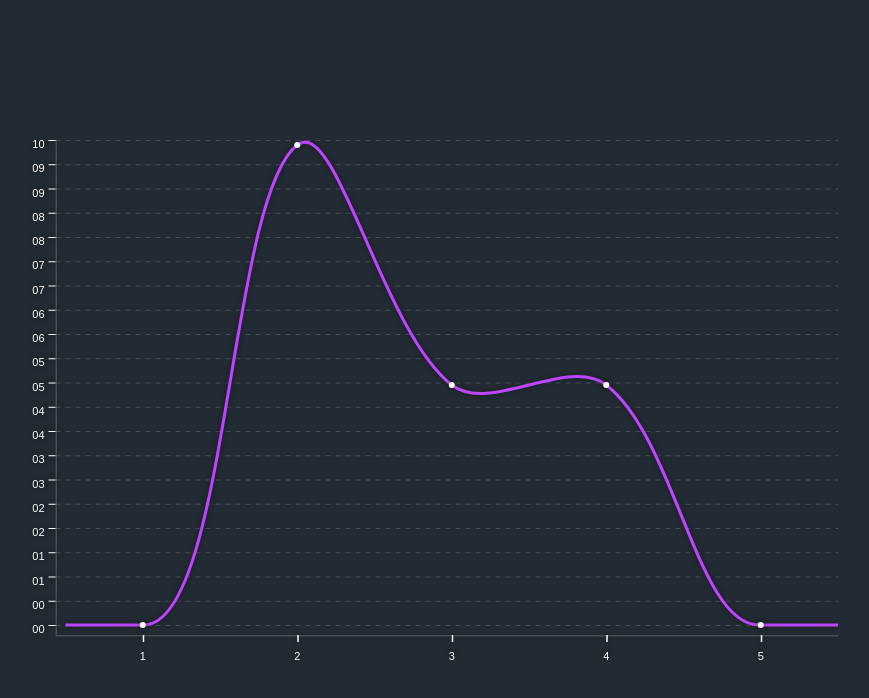
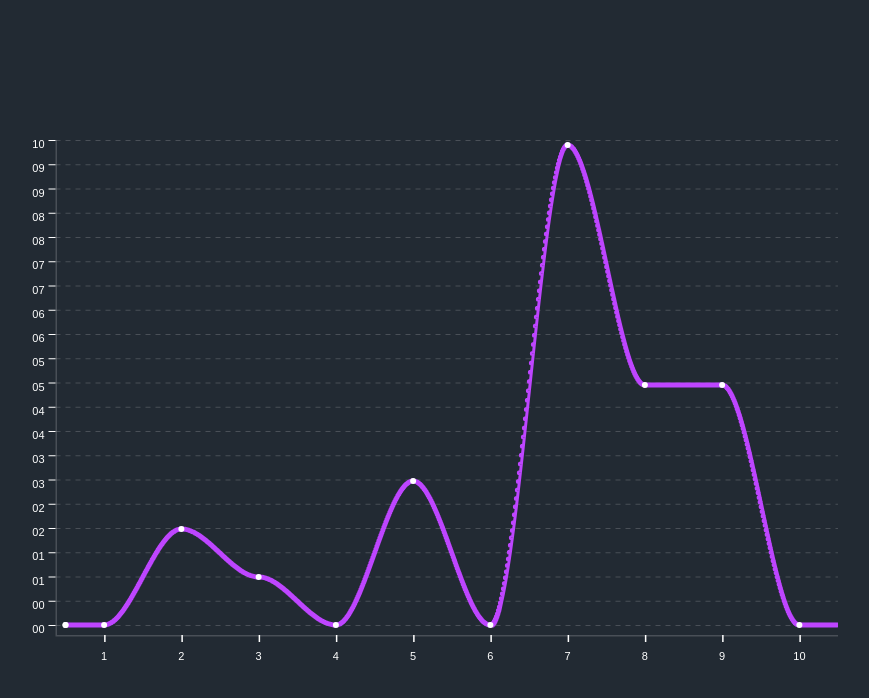
Before and after one commit to Guilherme-j10/pure_chart, a website: page index.html in a window 1280 px wide. Shown: the whole page, without its empty margins (207-1076 px from the left). Drawn offline with Linux system fonts and the light colour scheme.

Commit message:
some changes was added

```diff
--- a/chart.js
+++ b/chart.js
@@ -47,10 +47,10 @@ var initialize_chart = function (options) {
         draw_element: function (load) {
             var _a, _b, _c, _d, _e, _f, _g, _h, _j;
             ctx.fillStyle = load.color;
-            ctx.shadowColor = '#1111119e';
-            ctx.shadowBlur = 5;
-            ctx.shadowOffsetX = 0;
-            ctx.shadowOffsetY = 0;
+            //ctx.shadowColor = '#1111119e';
+            //ctx.shadowBlur = 5;
+            //ctx.shadowOffsetX = 0;
+            //ctx.shadowOffsetY = 0;
             if (!Object.keys((load === null || load === void 0 ? void 0 : load.text) || {}).length && Object.keys((load === null || load === void 0 ? void 0 : load.coords) || {}).length)
                 ctx.fillRect((_a = load.coords) === null || _a === void 0 ? void 0 : _a.x, (_b = load.coords) === null || _b === void 0 ? void 0 : _b.y, (_c = load.coords) === null || _c === void 0 ? void 0 : _c.w, (_d = load.coords) === null || _d === void 0 ? void 0 : _d.h);
             if (Object.keys((load === null || load === void 0 ? void 0 : load.text) || {}).length) {
@@ -105,7 +105,6 @@ var initialize_chart = function (options) {
             return max_values.reduce(function (acc, val) { return acc > val ? acc : val; }, 0);
         },
         draw_columns: function () {
-            var _this = this;
             var get_columns = options.series.filter(function (data) { return data.data_type === 'column'; });
             var calc_spikes_pos = (options.chart.width - (this.min_width + this.margin_borders)) / options.series[0].data.length;
             //const diff_from_base = Math.abs(options.chart.height - this.line_base_height);
@@ -152,76 +151,90 @@ var initialize_chart = function (options) {
                 ctx.strokeStyle = get_lines[i].color;
                 ctx.lineWidth = 3;
                 ctx.beginPath();
-                ctx.moveTo((this.min_width + this.margin_borders), this.enable_height);
+                //ctx.moveTo((this.min_width + this.margin_borders), this.enable_height);
                 if (options === null || options === void 0 ? void 0 : options.smooth) {
-                    coords_of_line.unshift({ x: this.margin_borders, y: this.enable_height });
-                    coords_of_line.unshift({ x: this.margin_borders, y: this.enable_height });
+                    coords_of_line.unshift({ x: (this.min_width + this.margin_borders), y: this.enable_height });
+                    coords_of_line.unshift({ x: (this.min_width + this.margin_borders), y: this.enable_height });
                     coords_of_line.push({ x: options.chart.width, y: this.enable_height });
-                    var reorganize_points = function (coords) {
-                        var reorganized = [];
-                        for (var x = 0; x < coords.length - 1; x += 1) {
-                            reorganized.push([
-                                coords[x],
-                                coords[x + 1],
-                                coords[x + 2]
-                            ]);
+                    var hermit_interpolation = function (x, x1, y1, x2, y2) {
+                        var t = (x - x1) / (x2 - x1);
+                        var h00 = 1 - 3 * Math.pow(t, 2) + 2 * Math.pow(t, 3);
+                        var h01 = 3 * Math.pow(t, 2) - 2 * Math.pow(t, 3);
+                        return h00 * y1 + h01 * y2;
+                    };
+                    for (var x = 0; x < coords_of_line.length - 1; x += 1) {
+                        var p1 = coords_of_line[x];
+                        var p2 = coords_of_line[x + 1];
+                        var total_points_between = Math.abs(p1.x - p2.x);
+                        //ir acrecentando um valor minimo x ate agindir o x limite fazendo com que o preenchimento seja maior
+                        for (var z = 0; z < total_points_between; z++) {
+                            var current_x = p1.x + z;
+                            var current_y = hermit_interpolation(current_x, p1.x, p1.y, p2.x, p2.y);
+                            ctx.arc(current_x, current_y, 1, 0, Math.PI * 2);
                         }
-                        return reorganized;
-                    };
-                    var points = reorganize_points(coords_of_line);
-                    var get_control_points = function (x0, y0, x1, y1, x2, y2, t) {
-                        var d1 = Math.sqrt(Math.pow(x1 - x0, 2) + Math.pow(y1 - y0, 2));
-                        var d2 = Math.sqrt(Math.pow(x2 - x1, 2) + Math.pow(y2 - y1, 2));
-                        var fa = t * d1 / (d1 + d2);
-                        var fb = t * d2 / (d1 + d2);
-                        var p1x = x1 - fa * (x2 - x0);
-                        var p1y = y1 - fa * (y2 - y0);
-                        var p2x = x1 + fb * (x2 - x0);
-                        var p2y = y1 + fb * (y2 - y0);
-                        return [p1x, p1y, p2x, p2y];
-                    };
-                    var tension = 0.35;
-                    for (var i_1 = 0; i_1 < points.length - 1; i_1++) {
-                        var p1_1 = points[i_1][0];
-                        var p1_c = points[i_1][1];
-                        var p1_2 = points[i_1][2] || { x: options.chart.width, y: this.enable_height };
-                        var p2_1 = points[i_1 + 1][0];
-                        var p2_c = points[i_1 + 1][1];
-                        var p2_2 = points[i_1 + 1][2] || { x: options.chart.width, y: this.enable_height };
-                        var _a = get_control_points(p1_1.x, p1_1.y, p1_c.x, p1_c.y, p1_2.x, p1_2.y, tension), cp1_1x = _a[0], cp1_1y = _a[1], cp1_2x = _a[2], cp1_2y = _a[3];
-                        var _b = get_control_points(p2_1.x, p2_1.y, p2_c.x, p2_c.y, p2_2.x, p2_2.y, tension), cp2_1x = _b[0], cp2_1y = _b[1], cp2_2x = _b[2], cp2_2y = _b[3];
-                        if (p1_1.x === this.margin_borders) {
-                            cp1_2x = cp1_2x + 10;
-                        }
-                        if (p1_c.y === p1_2.y && p1_c.y === this.enable_height) {
-                            cp2_1y = p1_c.y;
-                            cp1_2y = p1_c.y;
-                        }
-                        else {
-                            var limit_curve_on_base = function (y) {
-                                var limit = 20;
-                                if (y > (_this.enable_height - limit) && y < _this.enable_height)
-                                    return true;
-                                return false;
-                            };
-                            if (p1_2.y === this.enable_height && limit_curve_on_base(p1_c.y)) {
-                                cp1_2y = p1_2.y;
-                                cp2_1y = p1_2.y;
-                                cp2_1x = p1_2.x - ((70 / 100) * Math.abs(p1_c.x - p1_2.x));
-                            }
-                            if (p1_c.y === this.enable_height && limit_curve_on_base(p1_2.y)) {
-                                cp1_2y = p1_c.y;
-                                cp2_1y = p1_c.y + 5;
-                            }
-                            else {
-                                if (p1_2.y === this.enable_height)
-                                    cp2_1y = p1_2.y + 3;
-                                if (p1_c.y === this.enable_height)
-                                    cp1_2y = p1_c.y + 3;
-                            }
-                        }
-                        ctx.bezierCurveTo(cp1_2x, cp1_2y, cp2_1x, cp2_1y, p1_2.x, p1_2.y);
                     }
+                    // const reorganize_points = (coords: Array<{ x: number, y: number }>) => {
+                    //   let reorganized = [];
+                    //   for (let x = 0; x < coords.length - 1; x += 1) {
+                    //     reorganized.push([
+                    //       coords[x],
+                    //       coords[x + 1],
+                    //       coords[x + 2]
+                    //     ])
+                    //   }
+                    //   return reorganized;
+                    // }
+                    // const points = reorganize_points(coords_of_line);
+                    // const get_control_points = (x0: number, y0: number, x1: number, y1: number, x2: number, y2: number, t: number): number[] => {
+                    //   const d1 = Math.sqrt(Math.pow(x1 - x0, 2) + Math.pow(y1 - y0, 2));
+                    //   const d2 = Math.sqrt(Math.pow(x2 - x1, 2) + Math.pow(y2 - y1, 2));
+                    //   const fa = t * d1 / (d1 + d2);
+                    //   const fb = t * d2 / (d1 + d2);
+                    //   const p1x = x1 - fa * (x2 - x0);
+                    //   const p1y = y1 - fa * (y2 - y0);
+                    //   const p2x = x1 + fb * (x2 - x0);
+                    //   const p2y = y1 + fb * (y2 - y0);
+                    //   return [p1x, p1y, p2x, p2y];
+                    // }
+                    // const tension = 0.35;
+                    // for (let i = 0; i < points.length - 1; i++) {
+                    //   const p1_1 = points[i][0];
+                    //   const p1_c = points[i][1];
+                    //   const p1_2 = points[i][2] || { x: options.chart.width, y: this.enable_height };
+                    //   const p2_1 = points[i + 1][0];
+                    //   const p2_c = points[i + 1][1];
+                    //   const p2_2 = points[i + 1][2] || { x: options.chart.width, y: this.enable_height };
+                    //   let [cp1_1x, cp1_1y, cp1_2x, cp1_2y] = get_control_points(p1_1.x, p1_1.y, p1_c.x, p1_c.y, p1_2.x, p1_2.y, tension);
+                    //   let [cp2_1x, cp2_1y, cp2_2x, cp2_2y] = get_control_points(p2_1.x, p2_1.y, p2_c.x, p2_c.y, p2_2.x, p2_2.y, tension);
+                    //   if (p1_1.x === this.margin_borders) {
+                    //     cp1_2x = cp1_2x + 10;
+                    //   }
+                    //   if (p1_c.y === p1_2.y && p1_c.y === this.enable_height) {
+                    //     cp2_1y = p1_c.y;
+                    //     cp1_2y = p1_c.y;
+                    //   } else {
+                    //     const limit_curve_on_base = (y: number) => {
+                    //       const limit = 20;
+                    //       if (y > (this.enable_height - limit) && y < this.enable_height) return true;
+                    //       return false;
+                    //     };
+                    //     if (p1_2.y === this.enable_height && limit_curve_on_base(p1_c.y)) {
+                    //       cp1_2y = p1_2.y;
+                    //       cp2_1y = p1_2.y;
+                    //       cp2_1x = p1_2.x - ((70 / 100) * Math.abs(p1_c.x - p1_2.x));
+                    //     }
+                    //     if (p1_c.y === this.enable_height && limit_curve_on_base(p1_2.y)) {
+                    //       cp1_2y = p1_c.y;
+                    //       cp2_1y = p1_c.y + 5;
+                    //     } else {
+                    //       if (p1_2.y === this.enable_height)
+                    //         cp2_1y = p1_2.y + 3;
+                    //       if (p1_c.y === this.enable_height)
+                    //         cp1_2y = p1_c.y + 3;
+                    //     }
+                    //   }
+                    //   ctx.bezierCurveTo(cp1_2x, cp1_2y, cp2_1x, cp2_1y, p1_2.x, p1_2.y);
+                    // }
                 }
                 if (!(options === null || options === void 0 ? void 0 : options.smooth)) {
                     for (var _i = 0, coords_of_line_1 = coords_of_line; _i < coords_of_line_1.length; _i++) {
@@ -231,8 +244,8 @@ var initialize_chart = function (options) {
                     ctx.lineTo(options.chart.width, this.enable_height);
                 }
                 ctx.stroke();
-                for (var _c = 0, coords_of_line_2 = coords_of_line; _c < coords_of_line_2.length; _c++) {
-                    var coord = coords_of_line_2[_c];
+                for (var _a = 0, coords_of_line_2 = coords_of_line; _a < coords_of_line_2.length; _a++) {
+                    var coord = coords_of_line_2[_a];
                     if (coord.x <= 0 || coord.x >= options.chart.width || coord.x === this.margin_borders)
                         continue;
                     ctx.fillStyle = '#fff';
--- a/index.html
+++ b/index.html
@@ -65,7 +65,7 @@
           data_label: 'Conversão',
           data_type: 'line',
           color: '#be45ff',
-          data: [0, 10, 5, 5, 0],
+          data: [0, 2, 1, 0, 3, 0, 10, 5, 5, 0],
           //data: Array.from({ length: size }).map(() => Math.floor(Math.random() * 120))
         }
       ],
```
Also changed, not shown: chart.ts (+99 -68 lines).
